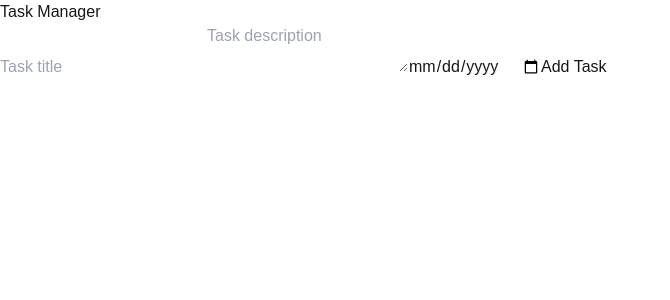
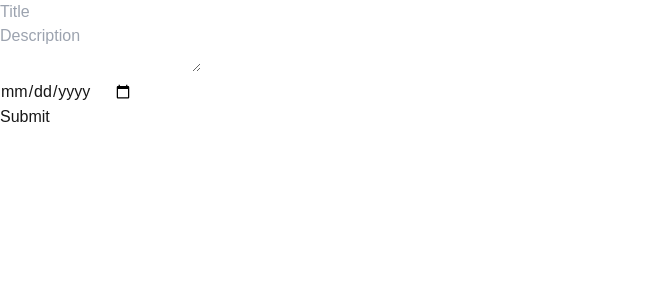
Before and after one commit to konhito/TaskManagment-Nextjs-, a Next.js app: page / in a window 1280 px wide. Shown: the top 300 px of the page, without its empty margins (0-670 px from the left). Built offline with nearby package versions, Linux system fonts and the light colour scheme.

Commit message:
db connect basic functionality working

```diff
--- a/package.json
+++ b/package.json
@@ -9,6 +9,7 @@
     "lint": "next lint"
   },
   "dependencies": {
+    "axios": "^1.7.9",
     "bcryptjs": "^2.4.3",
     "dotenv": "^16.4.7",
     "jsonwebtoken": "^9.0.2",
--- a/src/app/api/tasks/route.ts
+++ b/src/app/api/tasks/route.ts
@@ -0,0 +1,26 @@
+import { NextResponse } from "next/server";
+import dbConnect from "@/lib/dbConnect";
+import Task from "@/models/Task";
+
+export async function POST(req: Request) {
+  await dbConnect();
+  try {
+    const { title, description, date } = await req.json();
+    return NextResponse.json({
+      msg: `${title} ${description}`,
+    });
+    const newTask = new Task({ title, description, date });
+    await newTask.save();
+  } catch (error) {
+    return NextResponse.json(
+      { error: "Invalid request body", error },
+      { status: 400 }
+    );
+  }
+}
+
+export async function GET() {
+  return NextResponse.json({
+    msg: "working",
+  });
+}
--- a/src/app/page.tsx
+++ b/src/app/page.tsx
@@ -1,49 +1,4 @@
 import TaskForm from "@/components/TaskForm";
-
-export interface task {
-  title: string;
-  description: string;
-  dueDate?: Date;
-  completed: boolean;
+export default function Home() {
+  return <TaskForm />;
 }
-
-const initialTasks: task[] = [
-  {
-    title: "Complete Next.js Project",
-    description: "Finish building the task manager app",
-    dueDate: new Date("2025-02-10"),
-    completed: false,
-  },
-  {
-    title: "Study for React Interview",
-    description: "Revise React concepts and practice coding questions",
-    dueDate: new Date("2025-02-15"),
-    completed: false,
-  },
-  {
-    title: "Buy Groceries",
-    description: "Milk, eggs, bread, and vegetables",
-    dueDate: new Date(),
-    completed: true,
-  },
-];
-
-export default function HOME() {
-  // const [tasks, setTasks] = useState([]);
-  // const addTask = (task) => {
-  //   setTasks([...tasks, task]);
-  // };
-  return (
-    <div className="min-h-screen bg-gray-100 py-6 flex flex-col justify-center sm:py-12">
-      <div className="relative py-3 sm:max-w-xl sm:mx-auto">
-        <div className="absolute inset-0 bg-gradient-to-r from-cyan-400 to-light-blue-500 shadow-lg transform -skew-y-6 sm:skew-y-0 sm:-rotate-6 sm:rounded-3xl"></div>
-        <div className="relative px-4 py-10 bg-white shadow-lg sm:rounded-3xl sm:p-20">
-          <h1 className="text-3xl font-bold mb-8 text-center text-gray-800">
-            Task Manager
-          </h1>
-          <TaskForm addTask={initialTasks} />
-        </div>
-      </div>
-    </div>
-  );
-}
--- a/src/components/TaskForm.tsx
+++ b/src/components/TaskForm.tsx
@@ -1,54 +1,54 @@
 "use client";
 import { useState } from "react";
+import axios from "axios";
+import Backend_url from "@/context/Backendurl";
 
-export default function TaskForm({ addTask }) {
+export default function TaskForm() {
   const [title, setTitle] = useState("");
   const [description, setDescription] = useState("");
-  const [dueDate, setDueDate] = useState("");
+  const [date, setDate] = useState("");
 
-  const handleSubmit = (e: React.FormEvent) => {
-    e.preventDefault();
-    if (!title.trim()) return; // removes leading and trailing whitespace.
-    addTask({
+  async function handleSubmit(event: React.FormEvent) {
+    event.preventDefault();
+
+    try {
+      const response = await axios.post(`${Backend_url}/api/tasks`, {
         title,
         description,
-      dueDate: dueDate ? new Date(dueDate) : undefined,
-      completed: false,
+        date,
       });
-    setTitle("");
-    setDescription("");
-    setDueDate("");
-  };
+      console.log("Response:", response.data);
+    } catch (error) {
+      console.error("Error submitting form:", error);
+    }
+  }
 
   return (
-    <div className="mb-8">
+    <form onSubmit={handleSubmit}>
+      <div>
         <input
+          placeholder="Title"
           type="text"
-        placeholder="Task title"
           value={title}
           onChange={(e) => setTitle(e.target.value)}
-        className="w-full text-gray-600 p-2 mb-4 border rounded"
-        required
         />
+      </div>
+      <div>
         <textarea
-        placeholder="Task description"
+          placeholder="Description"
           value={description}
           onChange={(e) => setDescription(e.target.value)}
-        className="w-full text-gray-600 p-2 mb-4 border rounded"
         />
+      </div>
+      <div>
         <input
           type="date"
-        value={dueDate}
-        onChange={(e) => setDueDate(e.target.value)}
-        className="w-full text-gray-600 p-2 mb-4 border rounded"
+          value={date}
+          onChange={(e) => setDate(e.target.value)}
+          className="border rounded p-2 w-full"
         />
-      <button
-        type="submit"
-        className="w-full p-2 bg-blue-500 text-white rounded hover:bg-blue-600 transition-colors"
-        onClick={handleSubmit}
-      >
-        Add Task
-      </button>
       </div>
+      <button type="submit">Submit</button>
+    </form>
   );
 }
--- /dev/null
+++ b/src/context/Backendurl.ts
@@ -0,0 +1,2 @@
+const Backend_url = "http://localhost:3000";
+export default Backend_url;
```
Also changed, not shown: src/app/api/tasks/[id]/route.ts (deleted), 2 other files (tests, documents, lock files or other folders). Lines whose indentation alone changed are shown as unchanged.
